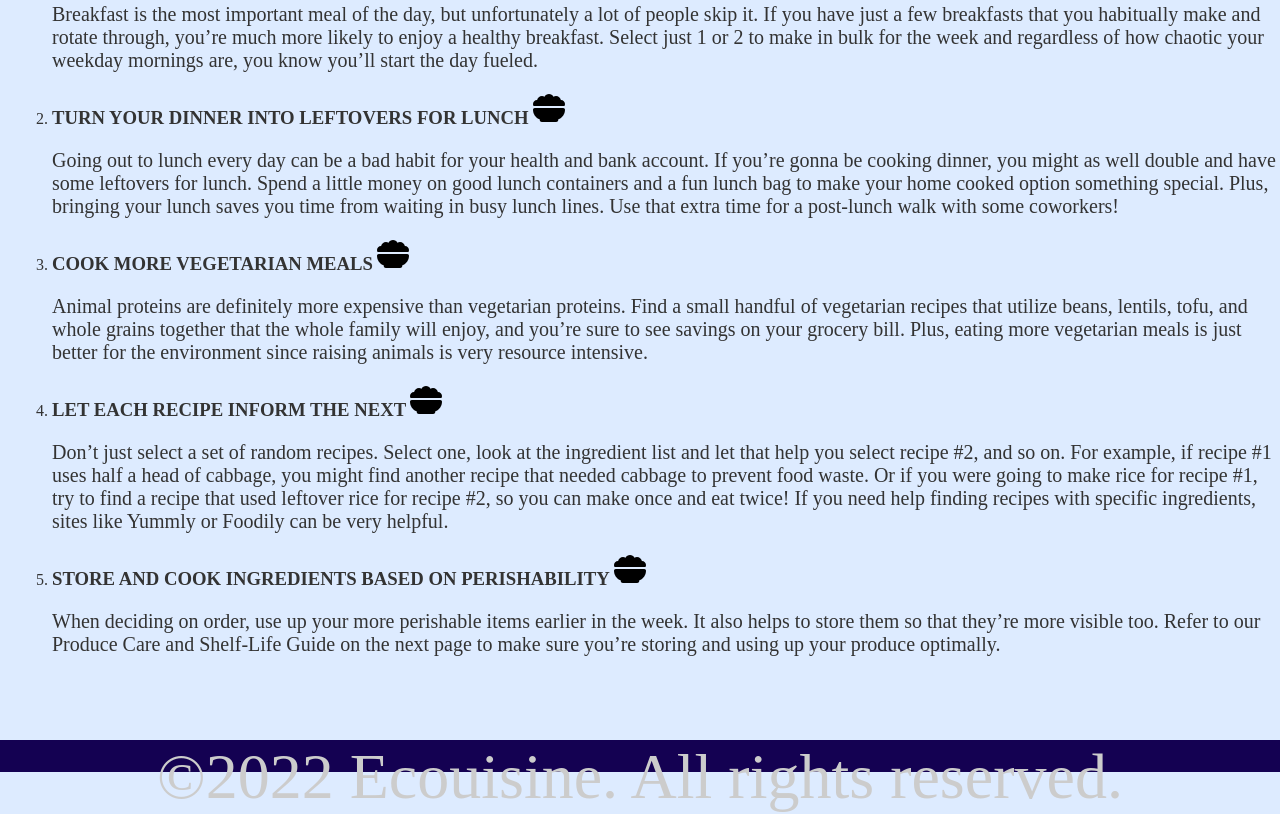
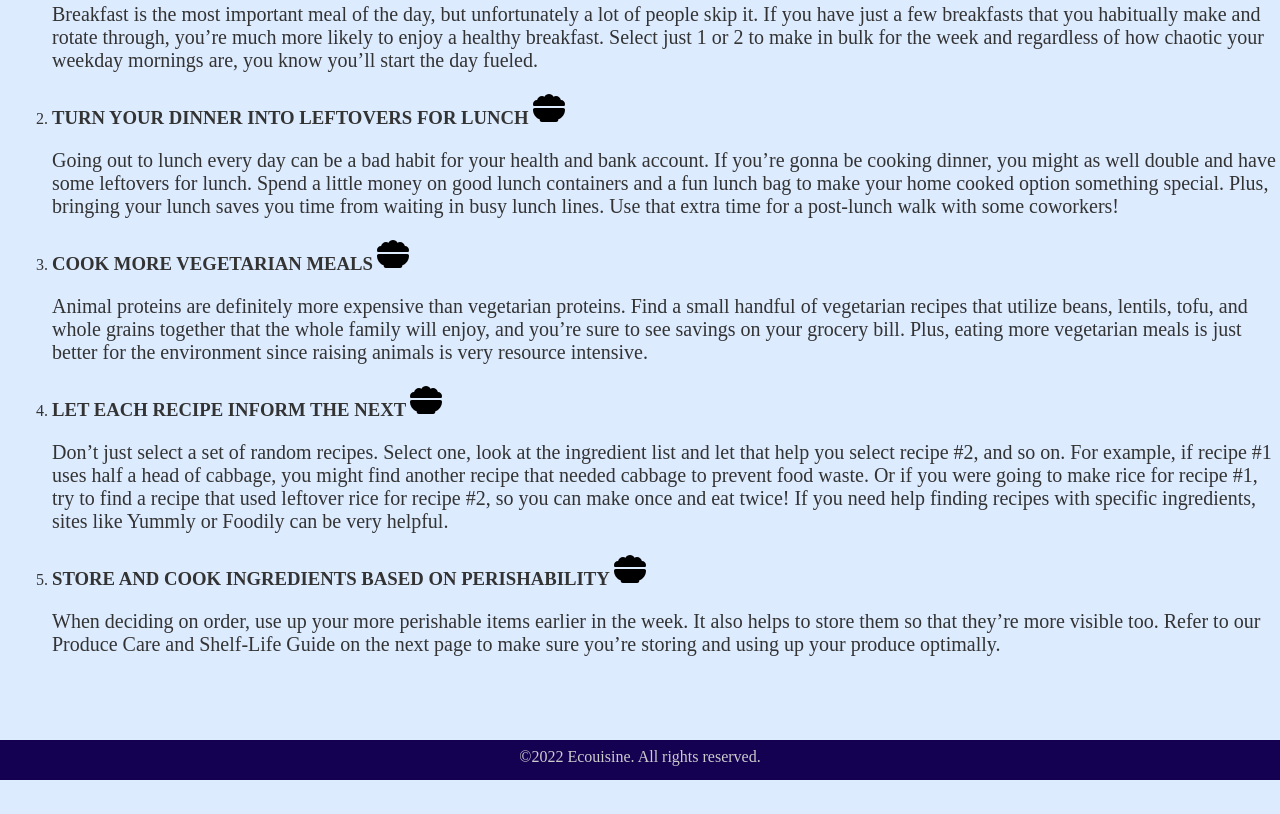
Before and after one commit to Iori-Pimentel/iori-pimentel.github.io, a plain HTML site: page index.html in a window 1280 px wide. Shown: the part 637-1451 px from the top of the page. After the commit the page ends 1417 px from the top, so only its background shows below. Drawn offline with Linux system fonts and the light colour scheme.

Commit message:
Fix Last Commit Font Size

```diff
--- a/css/style.css
+++ b/css/style.css
@@ -171,5 +171,6 @@ footer {
   background: #140152;
   color: #CCC;
   bottom: 0;
-  font-size: 5vw;
+  font-size: 16px;
+  padding-top: 8px
 }
```
